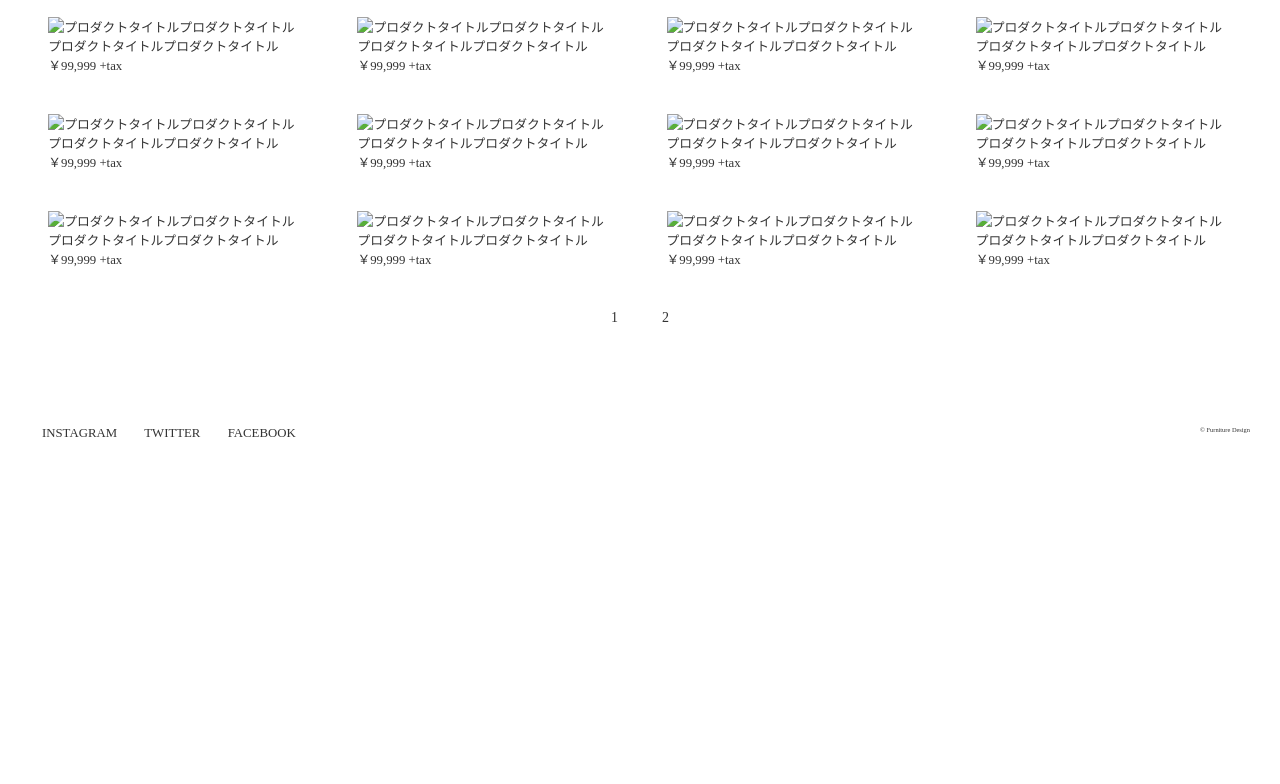
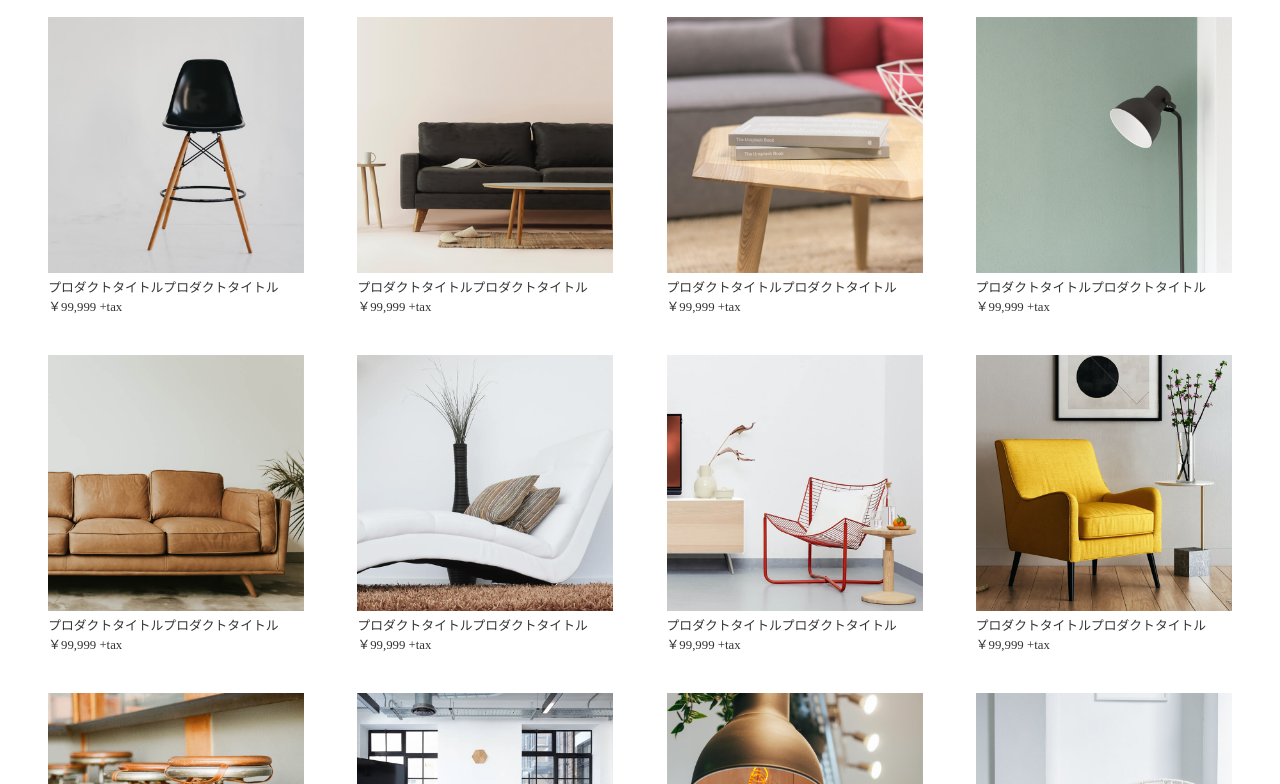
Before and after one commit to ycooraku/portfo, a plain HTML site: page index.html in a window 1280 px wide. Shown: the part 141-925 px from the top of the page. Before the commit the page ends 800 px from the top, so only its background shows below. Drawn offline with nearby package versions, Linux system fonts and the light colour scheme; some packages are replaced by stand-ins of ours.

Commit message:
Update index.html

```diff
--- a/index.html
+++ b/index.html
@@ -19,7 +19,7 @@
             <div class="header__innner">
                 <h1 class="title-wrapper">
                     <a href="page_3.html">
-                        <img src="IMG/logo.svg" alt="テキストテキストテキスト">
+                        <img src="logo.svg" alt="テキストテキストテキスト">
                     </a>
                 </h1>
                 <nav id="js-nav" class="header__nav">
@@ -42,18 +42,18 @@
             <div class="products" id="products">
                 <p>Products</p>
                 <div class="products-image">
-                    <a class="products-item" href="item.html"><img src="IMG/item1.jpg" alt="プロダクトタイトルプロダクトタイトル">プロダクトタイトルプロダクトタイトル<br>￥99,999 +tax</a>
-                    <a class="products-item" href="item.html"><img src="IMG/item2.jpg" alt="プロダクトタイトルプロダクトタイトル">プロダクトタイトルプロダクトタイトル<br>￥99,999 +tax</a>
-                    <a class="products-item" href="item.html"><img src="IMG/item3.jpg" alt="プロダクトタイトルプロダクトタイトル">プロダクトタイトルプロダクトタイトル<br>￥99,999 +tax</a>
-                    <a class="products-item" href="item.html"><img src="IMG/item4.jpg" alt="プロダクトタイトルプロダクトタイトル">プロダクトタイトルプロダクトタイトル<br>￥99,999 +tax</a>
-                    <a class="products-item" href="item.html"><img src="IMG/item5.jpg" alt="プロダクトタイトルプロダクトタイトル">プロダクトタイトルプロダクトタイトル<br>￥99,999 +tax</a>
-                    <a class="products-item" href="item.html"><img src="IMG/item6.jpg" alt="プロダクトタイトルプロダクトタイトル">プロダクトタイトルプロダクトタイトル<br>￥99,999 +tax</a>
-                    <a class="products-item" href="item.html"><img src="IMG/item7.jpg" alt="プロダクトタイトルプロダクトタイトル">プロダクトタイトルプロダクトタイトル<br>￥99,999 +tax</a>
-                    <a class="products-item" href="item.html"><img src="IMG/item8.jpg" alt="プロダクトタイトルプロダクトタイトル">プロダクトタイトルプロダクトタイトル<br>￥99,999 +tax</a>
-                    <a class="products-item" href="item.html"><img src="IMG/item9.jpg" alt="プロダクトタイトルプロダクトタイトル">プロダクトタイトルプロダクトタイトル<br>￥99,999 +tax</a>
-                    <a class="products-item" href="item.html"><img src="IMG/item10.jpg" alt="プロダクトタイトルプロダクトタイトル">プロダクトタイトルプロダクトタイトル<br>￥99,999 +tax</a>
-                    <a class="products-item" href="item.html"><img src="IMG/item11.jpg" alt="プロダクトタイトルプロダクトタイトル">プロダクトタイトルプロダクトタイトル<br>￥99,999 +tax</a>
-                    <a class="products-item" href="item.html"><img src="IMG/item12.jpg" alt="プロダクトタイトルプロダクトタイトル">プロダクトタイトルプロダクトタイトル<br>￥99,999 +tax</a>
+                    <a class="products-item" href="item.html"><img src="item1.jpg" alt="プロダクトタイトルプロダクトタイトル">プロダクトタイトルプロダクトタイトル<br>￥99,999 +tax</a>
+                    <a class="products-item" href="item.html"><img src="item2.jpg" alt="プロダクトタイトルプロダクトタイトル">プロダクトタイトルプロダクトタイトル<br>￥99,999 +tax</a>
+                    <a class="products-item" href="item.html"><img src="item3.jpg" alt="プロダクトタイトルプロダクトタイトル">プロダクトタイトルプロダクトタイトル<br>￥99,999 +tax</a>
+                    <a class="products-item" href="item.html"><img src="item4.jpg" alt="プロダクトタイトルプロダクトタイトル">プロダクトタイトルプロダクトタイトル<br>￥99,999 +tax</a>
+                    <a class="products-item" href="item.html"><img src="item5.jpg" alt="プロダクトタイトルプロダクトタイトル">プロダクトタイトルプロダクトタイトル<br>￥99,999 +tax</a>
+                    <a class="products-item" href="item.html"><img src="item6.jpg" alt="プロダクトタイトルプロダクトタイトル">プロダクトタイトルプロダクトタイトル<br>￥99,999 +tax</a>
+                    <a class="products-item" href="item.html"><img src="item7.jpg" alt="プロダクトタイトルプロダクトタイトル">プロダクトタイトルプロダクトタイトル<br>￥99,999 +tax</a>
+                    <a class="products-item" href="item.html"><img src="item8.jpg" alt="プロダクトタイトルプロダクトタイトル">プロダクトタイトルプロダクトタイトル<br>￥99,999 +tax</a>
+                    <a class="products-item" href="item.html"><img src="item9.jpg" alt="プロダクトタイトルプロダクトタイトル">プロダクトタイトルプロダクトタイトル<br>￥99,999 +tax</a>
+                    <a class="products-item" href="item.html"><img src="item10.jpg" alt="プロダクトタイトルプロダクトタイトル">プロダクトタイトルプロダクトタイトル<br>￥99,999 +tax</a>
+                    <a class="products-item" href="item.html"><img src="item11.jpg" alt="プロダクトタイトルプロダクトタイトル">プロダクトタイトルプロダクトタイトル<br>￥99,999 +tax</a>
+                    <a class="products-item" href="item.html"><img src="item12.jpg" alt="プロダクトタイトルプロダクトタイトル">プロダクトタイトルプロダクトタイトル<br>￥99,999 +tax</a>
                 </div>
             </div>
             <div class="page-link">
```
